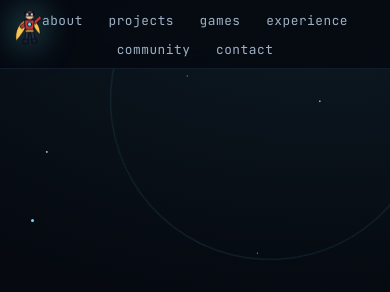
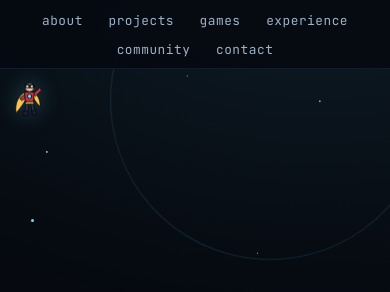
Before and after one commit to bgreg/personal-home-page, a plain HTML site: page index.html in a window 390 px wide. Shown: the top 292 px of the page. Drawn offline with Linux system fonts and the light colour scheme.

Commit message:
Fix both sidekick placements on phone-sized viewports
Two placement bugs only appeared below tablet width.

The corner figure stayed fixed at the top-left corner while the nav wraps to two rows under about
700px, so its hit area sat on top of the experience and community links and swallowed taps meant
for them. Below 680px he now positions absolutely just under the header, which also stops him
hovering over content as the page scrolls. His pad shrinks from 12px to 8px there because the gap
between the wrapped nav and the hero eyebrow is only 53px, too narrow for the full padded box.
He still clears the 44px touch target guidance at 51x56.

The footer figure used a fixed 132px offset from the bottom while the planet is sized in vw, so
the surface rose to meet him as the viewport narrowed and he ended up buried below the horizon:
15 to 17px under the surface on every phone size, against 68px above it on a desktop. Derive the
offset from the viewport instead, which holds him a steady 10px above the limb from 320px to
2091px, with a floor so he cannot fall out of the footer on very wide screens.

```diff
--- a/holy-clicks/holy-clicks.css
+++ b/holy-clicks/holy-clicks.css
@@ -51,9 +51,21 @@
 .sidekick-atmo {
   position: absolute;
   right: 17%;
-  bottom: 132px;
+  bottom: max(24px, calc(175px - 4.83vw));
   z-index: 1;
   scale: -1 1;
+}
+
+@media (max-width: 680px) {
+  .sidekick-corner {
+    position: absolute;
+    top: 78px;
+    z-index: 1;
+  }
+
+  .sidekick-corner::after {
+    inset: -8px;
+  }
 }
 
 .sidekick:hover,
```
